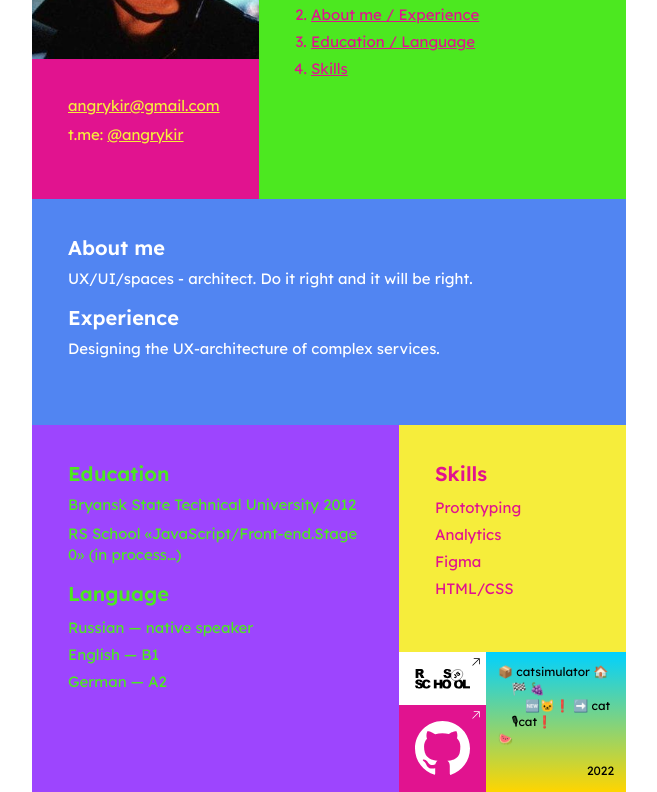
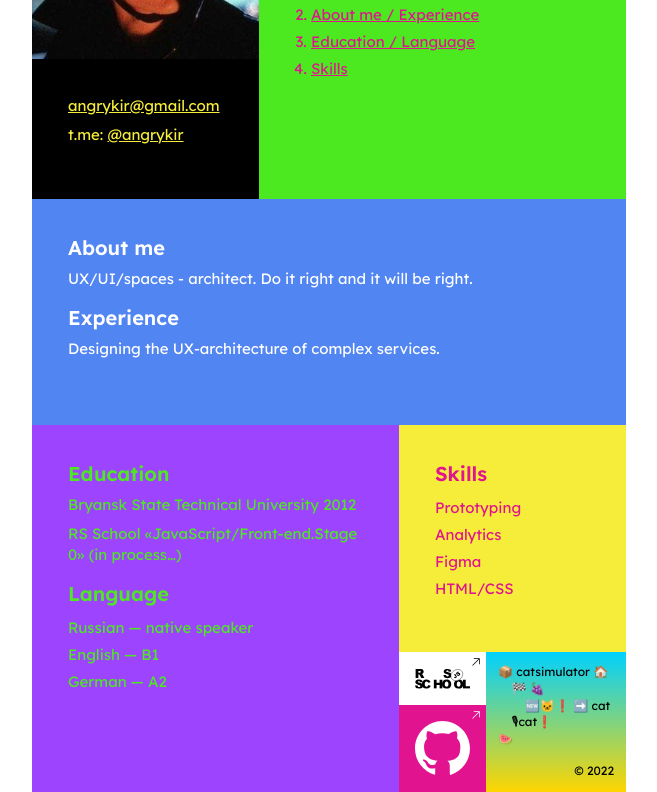
Before and after one commit to angrykir/rsschool-cv, a plain HTML site: page index.html in a window 1280 px wide. Both pictures are taken after a click on the link "Contacts". Shown: the part 168-960 px from the top of the page, without its empty margins (311-968 px from the left). Drawn offline with Linux system fonts and the light colour scheme.

Commit message:
feat: add interaction styles

```diff
--- a/index.html
+++ b/index.html
@@ -65,16 +65,14 @@
                 <a href="https://rs.school/js-stage0/" class="rsschool"></a>
                 <a href="https://github.com/angrykir" class="github"></a>
                 <div class="code">
-                    <code>
-<pre>
+                    <pre>
 📦 catsimulator 🏠
     🏁 🍇
         🆕🐱❗️ ➡️ cat
     🎙cat❗️
 🍉
 </pre>
-                </code>
-                    <p>2022</p>
+                    <p>© 2022</p>
                 </div>
             </div>
         </footer>
--- a/style.css
+++ b/style.css
@@ -121,6 +121,7 @@ li {
 	display: flex;
 	flex-direction: column;
 	align-items: flex-start;
+	transition: background-color 1.5s;
 }
 
 .container {
@@ -159,6 +160,10 @@ header #contacts {
 	color: var(--color-yellow);
 }
 
+#contacts a:hover {
+	color: var(--color-white);
+}
+
 header .welcome {
 	width: 367px;
 	height: 367px;
@@ -168,6 +173,10 @@ header .welcome {
 
 .welcome a:any-link {
 	color: var(--color-purple);
+}
+
+.welcome a:hover {
+	color: var(--color-blue);
 }
 
 main {
@@ -222,7 +231,7 @@ footer .code {
 	background: linear-gradient(180deg, #00D1FF 0%, #FFD500 100%);
 }
 
-.code code {
+.code pre {
 	font-family: Lexend Deca, Arial, Helvetica, sans-serif;
 	font-style: normal;
 	font-weight: normal;
@@ -267,3 +276,7 @@ footer .github {
 footer .github:hover {
 	background-image: url(./img/github-hover.svg);
 }
+
+.text-block:target {
+	background-color: var(--color-black) !important;
+}
```
